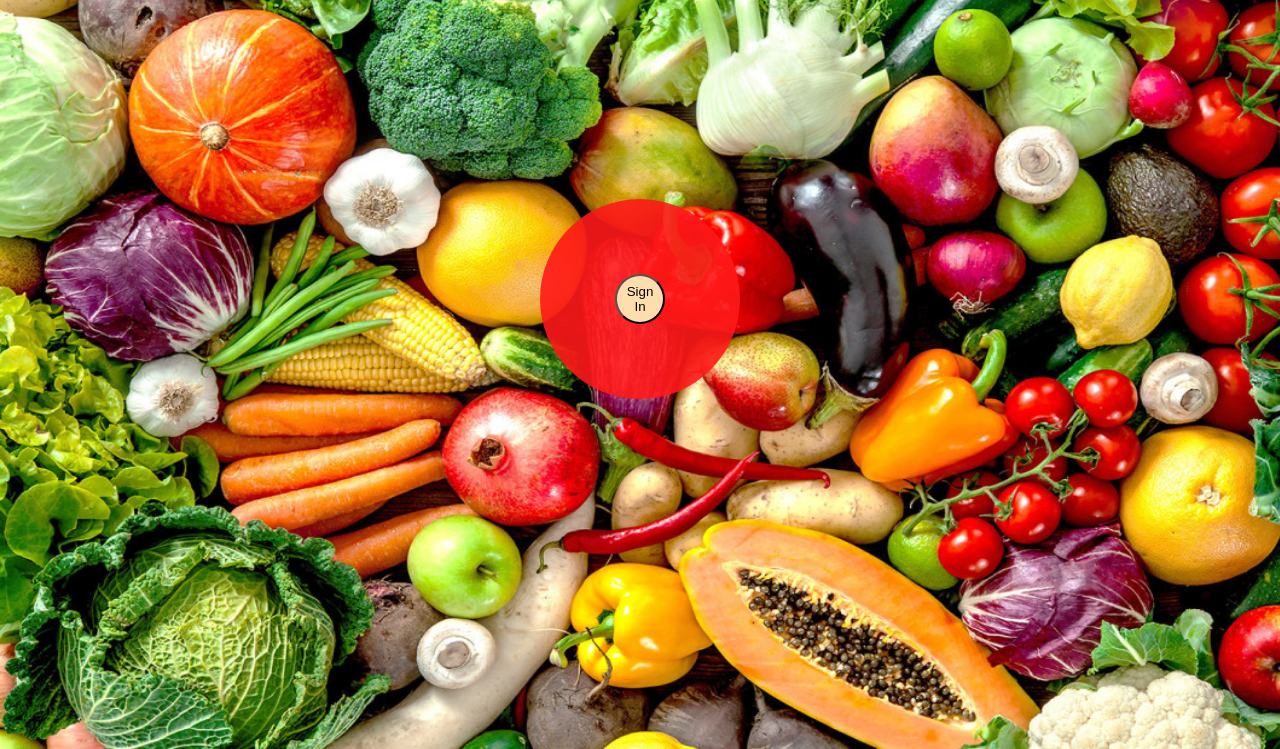
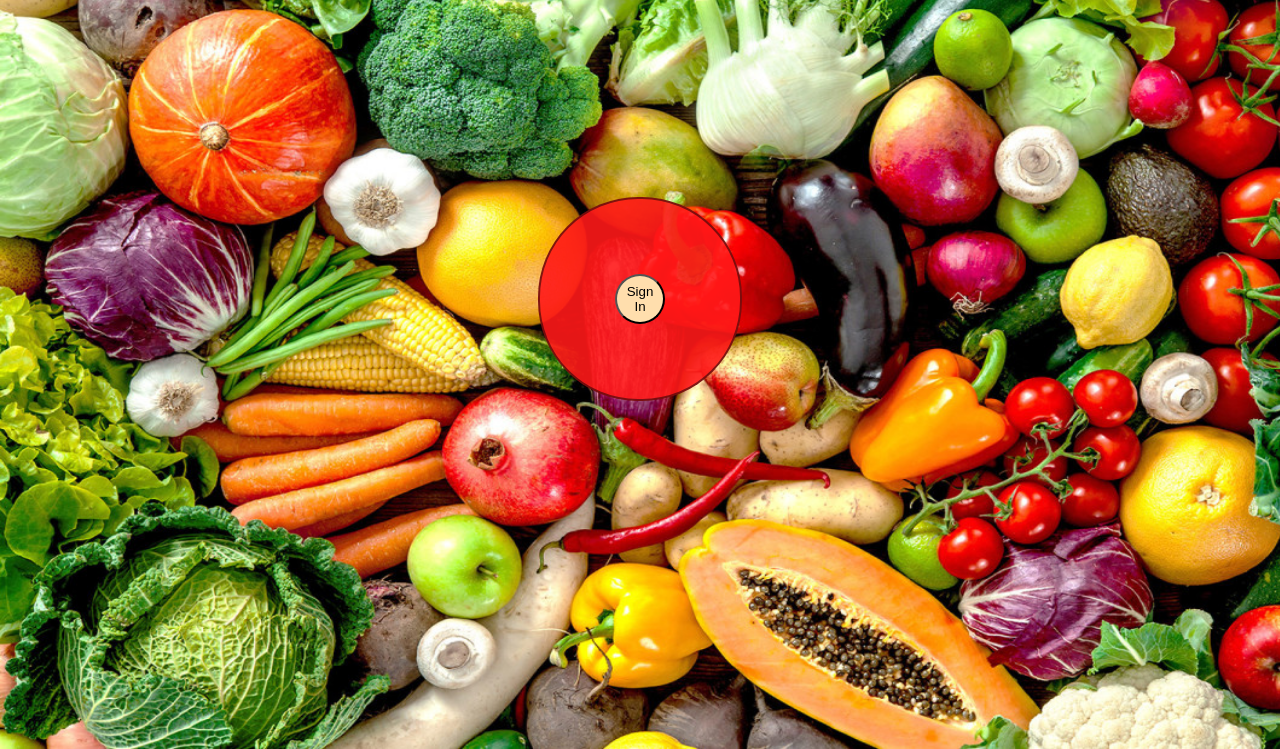
Before and after one commit to MarcoASC4/MEX, a Python web app: template templates/skeleton.html in a window 1280 px wide; the page is wider, and only the part inside the window is pictured. Shown: the part 85-834 px from the top of that part. Run offline with Jinja, Linux system fonts and the light colour scheme; the template is opened without the code that fills it, so the values that code supplies are empty.

Commit message:
Merge branch 'master' of https://github.com/MarcoASC4/MEX

```diff
--- a/static/themes/design.css
+++ b/static/themes/design.css
@@ -26,6 +26,8 @@
     width: 200px;
     background-color: rgba(255,25,25,.89999);
     border-radius: 100px;
+    border: 2px rgba(2,2,2,.5) solid;
+
 
 }
 
```
